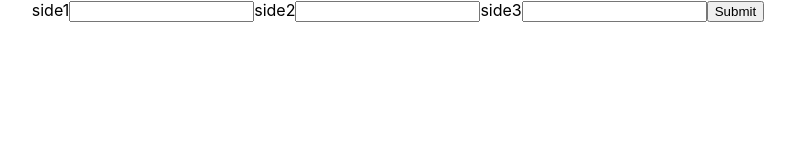
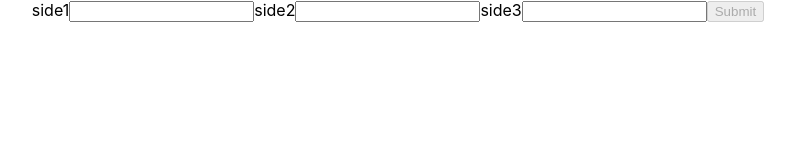
Before and after one commit to npartovi/tradeshift, a React (Create React App) app: page / in a window 1280 px wide. Shown: the top 160 px of the page, without its empty margins (242-1037 px from the left). Built offline with nearby package versions, Linux system fonts and the light colour scheme.

Commit message:
validation on input done

```diff
--- a/src/App.js
+++ b/src/App.js
@@ -23,19 +23,25 @@ class App extends Component {
     console.log(this.state)
   }
 
-
+  submitEnabled = (side1, side2, side3) => {
+    return [side1,side2,side3].every((side) => !isNaN(side) && side > 0)
+  }
 
   render() {
+
+    const {side1, side2, side3} = this.state
+    const isEnabled = this.submitEnabled(side1,side2,side3)
+
     return (
       <div className="App">
         <form onSubmit={this.handleSubmit}>
           <label>side1</label>
-            <input onChange={this.onChange("side1")} type="text" />
+            <input maxLength={1} onChange={this.onChange("side1")} type="text" />
           <label>side2</label>
-            <input onChange={this.onChange("side2")} type="text" />
+            <input maxLength={1} onChange={this.onChange("side2")} type="text" />
           <label>side3</label>
-            <input onChange={this.onChange("side3")} type="text" />
-          <button type="submit">Submit</button>
+            <input maxLength={1} onChange={this.onChange("side3")} type="text" />
+          <button disabled={!isEnabled} type="submit">Submit</button>
         </form>
       </div>
     );
```
